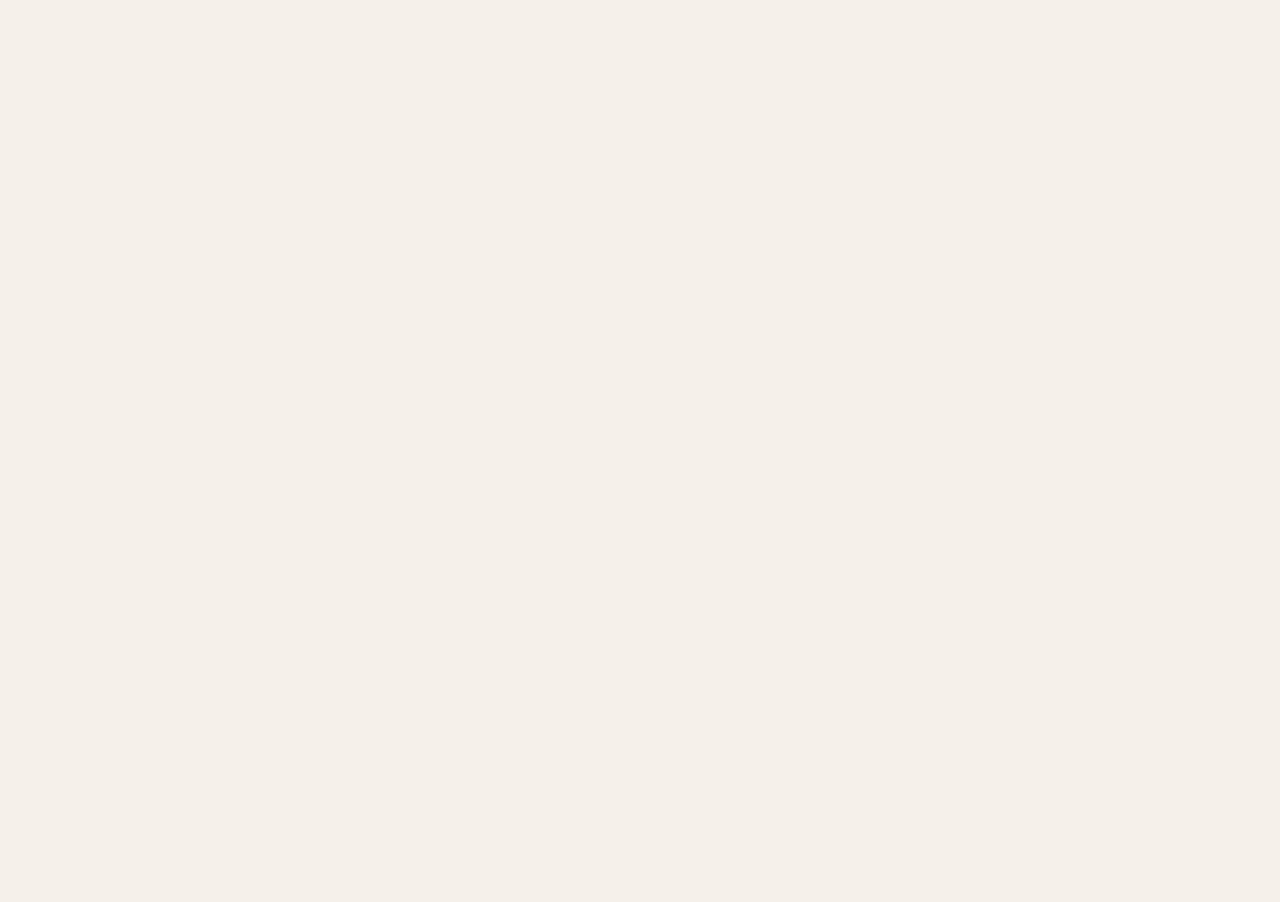
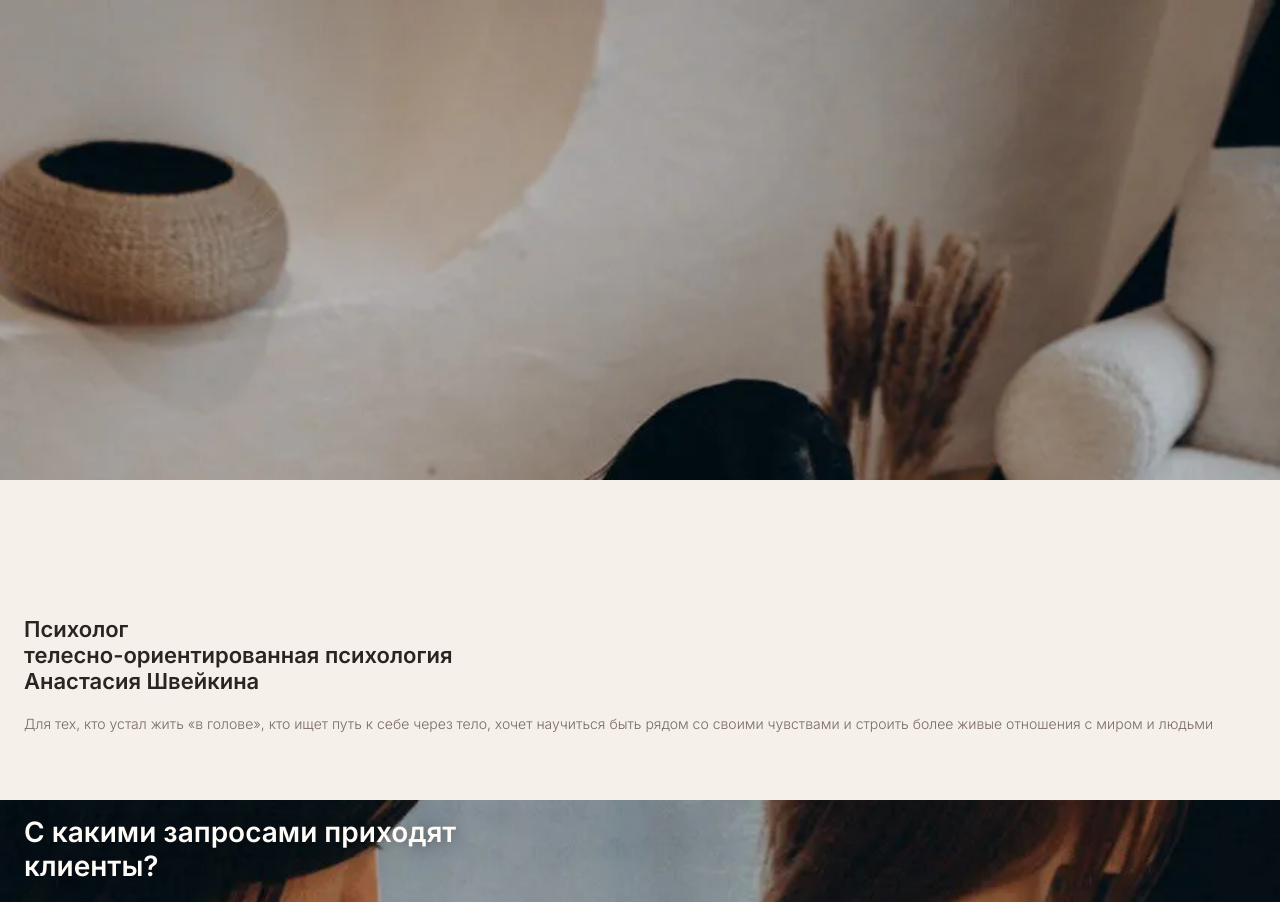
Before and after one commit to cordisdi-svg/UmpaLumpa, a website built with Vite: page index.html in a window 1280 px wide. Shown: the top 902 px of the page. Before the commit the page ends 800 px from the top, so only its background shows below. Built offline with nearby package versions, Linux system fonts and the light colour scheme.

Commit message:
фаза 1

```diff
--- a/index.html
+++ b/index.html
@@ -21,11 +21,9 @@
   <!-- Контейнер страницы — сцены рендерятся сюда через JS -->
   <div id="page" class="page"></div>
 
-  <!-- GSAP + ScrollTrigger через CDN -->
-  <script src="https://cdn.jsdelivr.net/npm/gsap@3.12.5/dist/gsap.min.js"></script>
-  <script src="https://cdn.jsdelivr.net/npm/gsap@3.12.5/dist/ScrollTrigger.min.js"></script>
 
-  <!-- Точка входа (появится в Фазе 1) -->
-  <!-- <script src="js/main.js" type="module"></script> -->
+
+  <!-- Точка входа -->
+  <script src="js/main.js" type="module"></script>
 </body>
 </html>
--- /dev/null
+++ b/js/content.js
@@ -0,0 +1,36 @@
+import { SCENES, MAX_TEXT_LINES } from './config.js';
+
+export async function fetchContent() {
+  const res = await fetch('/content.json');
+  if (!res.ok) throw new Error(`Ошибка загрузки content.json: ${res.status}`);
+  return res.json();
+}
+
+export function validateContent(content, scenes) {
+  scenes.forEach(sceneConfig => {
+    if (sceneConfig.isIntro) return;
+
+    const data = content.scenes.find(s => s.id === sceneConfig.id);
+    if (!data) throw new Error(`Scene ${sceneConfig.id}: нет данных в content.json`);
+    if (!data.image) throw new Error(`Scene ${sceneConfig.id}: отсутствует image`);
+    if (!data.title) throw new Error(`Scene ${sceneConfig.id}: отсутствует title`);
+
+    const expected = sceneConfig.textBlocks;
+    const actual   = (data.textBlocks || []).length;
+    if (actual !== expected) {
+      throw new Error(`Scene ${sceneConfig.id}: ожидается ${expected} textBlocks, получено ${actual}`);
+    }
+
+    const titleLines = data.title.split('\n').length;
+    if (titleLines > 3) {
+      console.warn(`Scene ${sceneConfig.id}: заголовок ${titleLines} строк > 3, возможен перекрыв первого текстблока`);
+    }
+
+    (data.textBlocks || []).forEach((text, i) => {
+      const lines = text.split('\n').length;
+      if (lines > MAX_TEXT_LINES) {
+        console.warn(`Scene ${sceneConfig.id}, textBlock[${i}]: ${lines} строк > MAX_TEXT_LINES (${MAX_TEXT_LINES})`);
+      }
+    });
+  });
+}
--- /dev/null
+++ b/js/icons.js
@@ -0,0 +1,53 @@
+const ICONS = {
+  telegram: `<svg xmlns="http://www.w3.org/2000/svg" viewBox="0 0 24 24" fill="currentColor"
+               aria-hidden="true" width="20" height="20">
+    <path d="M11.944 0A12 12 0 0 0 0 12a12 12 0 0 0 12 12 12 12 0 0 0 12-12A12 12 0 0 0 12
+             0a12 12 0 0 0-.056 0zm4.962 7.224c.1-.002.322.023.465.14a.506.506 0 0 1 .171.325
+             c.016.093.036.306.02.472-.18 1.898-.96 6.504-1.36 8.627-.168.9-.499 1.201-.82 1.23
+             -.696.065-1.225-.46-1.9-.902-1.056-.693-1.653-1.124-2.678-1.8-1.185-.78-.417-1.21
+             .258-1.91.177-.184 3.247-2.977 3.307-3.23.007-.032.014-.15-.056-.212s-.174-.041-.249
+             -.024c-.106.024-1.793 1.14-5.061 3.345-.48.33-.913.49-1.302.48-.428-.008-1.252-.241
+             -1.865-.44-.752-.245-1.349-.374-1.297-.789.027-.216.325-.437.893-.663 3.498-1.524
+             5.83-2.529 6.998-3.014 3.332-1.386 4.025-1.627 4.476-1.635z"/>
+  </svg>`,
+
+  instagram: `<svg xmlns="http://www.w3.org/2000/svg" viewBox="0 0 24 24" fill="currentColor"
+               aria-hidden="true" width="20" height="20">
+    <path d="M12 2.163c3.204 0 3.584.012 4.85.07 3.252.148 4.771 1.691 4.919 4.919.058 1.265
+             .069 1.645.069 4.849 0 3.205-.012 3.584-.069 4.849-.149 3.225-1.664 4.771-4.919
+             4.919-1.266.058-1.644.07-4.85.07-3.204 0-3.584-.012-4.849-.07-3.26-.149-4.771
+             -1.699-4.919-4.92-.058-1.265-.07-1.644-.07-4.849 0-3.204.013-3.583.07-4.849.149
+             -3.227 1.664-4.771 4.919-4.919 1.266-.057 1.645-.069 4.849-.069zm0-2.163c-3.259 0
+             -3.667.014-4.947.072-4.358.2-6.78 2.618-6.98 6.98-.059 1.281-.073 1.689-.073 4.948
+             0 3.259.014 3.668.072 4.948.2 4.358 2.618 6.78 6.98 6.98 1.281.058 1.689.072
+             4.948.072 3.259 0 3.668-.014 4.948-.072 4.354-.2 6.782-2.618 6.979-6.98.059-1.28
+             .073-1.689.073-4.948 0-3.259-.014-3.667-.072-4.947-.196-4.354-2.617-6.78-6.979
+             -6.98-1.281-.059-1.69-.073-4.949-.073zm0 5.838c-3.403 0-6.162 2.759-6.162 6.162
+             s2.759 6.163 6.162 6.163 6.162-2.759 6.162-6.163c0-3.403-2.759-6.162-6.162-6.162
+             zm0 10.162c-2.209 0-4-1.79-4-4 0-2.209 1.791-4 4-4s4 1.791 4 4c0 2.21-1.791 4-4 4
+             zm6.406-11.845c-.796 0-1.441.645-1.441 1.44s.645 1.44 1.441 1.44c.795 0 1.439-.645
+             1.439-1.44s-.644-1.44-1.439-1.44z"/>
+  </svg>`,
+
+  youtube: `<svg xmlns="http://www.w3.org/2000/svg" viewBox="0 0 24 24" fill="currentColor"
+             aria-hidden="true" width="20" height="20">
+    <path d="M23.495 6.205a3.007 3.007 0 0 0-2.088-2.088c-1.87-.501-9.396-.501-9.396-.501s
+             -7.507-.01-9.396.501A3.007 3.007 0 0 0 .527 6.205a31.247 31.247 0 0 0-.522
+             5.805 31.247 31.247 0 0 0 .522 5.783 3.007 3.007 0 0 0 2.088 2.088c1.868.502
+             9.396.502 9.396.502s7.506 0 9.396-.502a3.007 3.007 0 0 0 2.088-2.088 31.247
+             31.247 0 0 0 .5-5.783 31.247 31.247 0 0 0-.5-5.805zM9.609 15.601V8.408l6.264
+             3.602z"/>
+  </svg>`,
+
+  web: `<svg xmlns="http://www.w3.org/2000/svg" viewBox="0 0 24 24" fill="none"
+         stroke="currentColor" stroke-width="2" aria-hidden="true" width="20" height="20">
+    <circle cx="12" cy="12" r="10"/>
+    <line x1="2" y1="12" x2="22" y2="12"/>
+    <path d="M12 2a15.3 15.3 0 0 1 4 10 15.3 15.3 0 0 1-4 10 15.3 15.3 0 0 1-4-10 15.3 15.3
+             0 0 1 4-10z"/>
+  </svg>`,
+};
+
+export function getIconSvg(name) {
+  return ICONS[name] || ICONS.web;
+}
--- /dev/null
+++ b/js/images.js
@@ -0,0 +1,27 @@
+import { IMAGE_PRELOAD_MARGIN } from './config.js';
+import { sceneElements }        from './render.js';
+
+export function initImageLoading() {
+  // Сцена 1 — eager (img уже имеет src, загружается автоматически)
+  // Атрибуты loading="eager" и fetchpriority="high" выставляются при рендере
+
+  // Сцены 2–6 — lazy через IntersectionObserver
+  const imageObserver = new IntersectionObserver((entries) => {
+    entries.forEach(entry => {
+      if (!entry.isIntersecting) return;
+
+      const id  = parseInt(entry.target.dataset.scene);
+      const img = sceneElements.get(id)?.image;
+      if (!img || !img.dataset.src) return;
+
+      img.src      = img.dataset.src;
+      img.decoding = 'async'; // декодирование в фоне
+      img.removeAttribute('data-src');
+      imageObserver.unobserve(entry.target);
+    });
+  }, { rootMargin: IMAGE_PRELOAD_MARGIN });
+
+  document.querySelectorAll('.scene:not([data-scene="1"])').forEach(scene => {
+    imageObserver.observe(scene);
+  });
+}
--- /dev/null
+++ b/js/main.js
@@ -0,0 +1,39 @@
+import { gsap }              from 'gsap';
+import { ScrollTrigger }     from 'gsap/ScrollTrigger';
+import { SCENES }            from './config.js';
+import { fetchContent, validateContent } from './content.js';
+import { renderScenes, buildSceneElementsMap } from './render.js';
+import { initImageLoading }    from './images.js';
+
+// --- GSAP регистрация — здесь, не в config.js ---
+// gsap ещё не используется в этой фазе, но регистрацию лучше сделать заранее
+gsap.registerPlugin(ScrollTrigger);
+
+async function main() {
+  try {
+    // 1. Загрузка контента
+    const content = await fetchContent();
+
+    // 2. Валидация
+    validateContent(content, SCENES);
+
+    // 3. Рендер DOM
+    renderScenes(content, SCENES);
+
+    // 4. Кэширование DOM-элементов
+    buildSceneElementsMap();
+
+    // 5. Настройка lazy-загрузки изображений
+    initImageLoading();
+
+    // 6. Ждём шрифтов (КРИТИЧНО: до расчёта высот)
+    await document.fonts.ready;
+
+    // Фазы 3–6 (engine, carousel, faq, resize) — здесь поставим плейсхолдер
+    console.log('Фаза 1 завершена успешно');
+  } catch (err) {
+    console.error('Ошибка инициализации:', err);
+  }
+}
+
+main();
--- /dev/null
+++ b/js/render.js
@@ -0,0 +1,126 @@
+import { SCENES } from './config.js';
+import { getIconSvg } from './icons.js';
+
+export const sceneElements = new Map();
+
+function renderIntroScene(data) {
+  const el = document.createElement('div');
+  el.className = 'scene scene--intro';
+  el.dataset.scene = data.id;
+
+  el.innerHTML = `
+    <img src="${data.image}" loading="eager" fetchpriority="high" alt="">
+    <div class="scene__intro-text">
+      <p class="scene__intro-title">${data.title}</p>
+      <p class="scene__intro-body">${data.textBlocks && data.textBlocks.length > 0 ? data.textBlocks[0] : ''}</p>
+    </div>
+  `;
+  return el;
+}
+
+function renderScene(data, config, index, content) {
+  const el = document.createElement('div');
+  el.className = 'scene';
+  el.dataset.scene = data.id;
+
+  const textBlocksHtml = (data.textBlocks || []).map(text =>
+    `<div class="scene__text-block">${text}</div>`
+  ).join('');
+
+  let carouselHtml = '';
+  if (config.hasCarousel) {
+    carouselHtml = `<div class="scene__carousel-slot"></div>`;
+  }
+
+  let buttonsHtml = '';
+  if (config.hasButtons && content.buttons) {
+    const btns = content.buttons.map((btn, i) => {
+      const isDisabled = !btn.href || btn.href.trim() === '';
+      return `
+        <a class="contact-btn ${isDisabled ? 'contact-btn--disabled' : ''}"
+           href="${isDisabled ? '#' : btn.href}"
+           ${isDisabled ? 'disabled' : 'target="_blank" rel="noopener noreferrer"'}
+           id="contact-btn-${btn.icon}-${i}">
+          <span class="contact-btn__icon">${getIconSvg(btn.icon)}</span>
+          <span class="contact-btn__track">
+            <span class="contact-btn__label">${btn.label}</span>
+          </span>
+        </a>
+      `;
+    }).join('');
+    buttonsHtml = `<div class="scene__buttons">${btns}</div>`;
+  }
+
+  el.innerHTML = `
+    <div class="scene__mask">
+      <div class="scene__image-layer">
+        <img data-src="${data.image}" alt="" width="390" height="844">
+      </div>
+    </div>
+    <div class="scene__title-layer">
+      <h2>${data.title}</h2>
+    </div>
+    <div class="scene__text-layer">
+      ${textBlocksHtml}
+      ${carouselHtml}
+      ${buttonsHtml}
+    </div>
+  `;
+  return el;
+}
+
+function renderFaqSection(faqData) {
+  const section = document.createElement('section');
+  section.className = 'faq';
+  section.id = 'faq';
+
+  if (faqData && faqData.length > 0) {
+    section.innerHTML = faqData.map(item => `
+      <div class="faq__item">
+        <button class="faq__question" aria-expanded="false">${item.question}</button>
+        <div class="faq__content">
+          <p>${item.answer}</p>
+        </div>
+      </div>
+    `).join('');
+  }
+
+  return section;
+}
+
+export function renderScenes(content, scenes) {
+  const page = document.getElementById('page');
+
+  if (!page) {
+    throw new Error('Element containing #page id not found.');
+  }
+
+  scenes.forEach((config, i) => {
+    const sceneData = content.scenes.find(s => s.id === config.id);
+    if (!sceneData) return;
+
+    const el = config.isIntro
+      ? renderIntroScene(sceneData)
+      : renderScene(sceneData, config, i + 1, content);
+    page.appendChild(el);
+  });
+
+  const faqScene = scenes.find(s => s.hasFaq);
+  if (faqScene && content.faq) {
+    page.appendChild(renderFaqSection(content.faq));
+  }
+}
+
+export function buildSceneElementsMap() {
+  document.querySelectorAll('.scene').forEach(el => {
+    const id = parseInt(el.dataset.scene);
+    el.style.setProperty('--scene-index', id);
+
+    sceneElements.set(id, {
+      scene:      el,
+      mask:       el.querySelector('.scene__mask') || null,
+      image:      el.querySelector('.scene__image-layer img, .scene--intro img') || null,
+      textBlocks: el.querySelectorAll('.scene__text-block')
+    });
+  });
+}
```
Also changed, not shown: package.json (added, +20 -0 lines), 2 other files.
